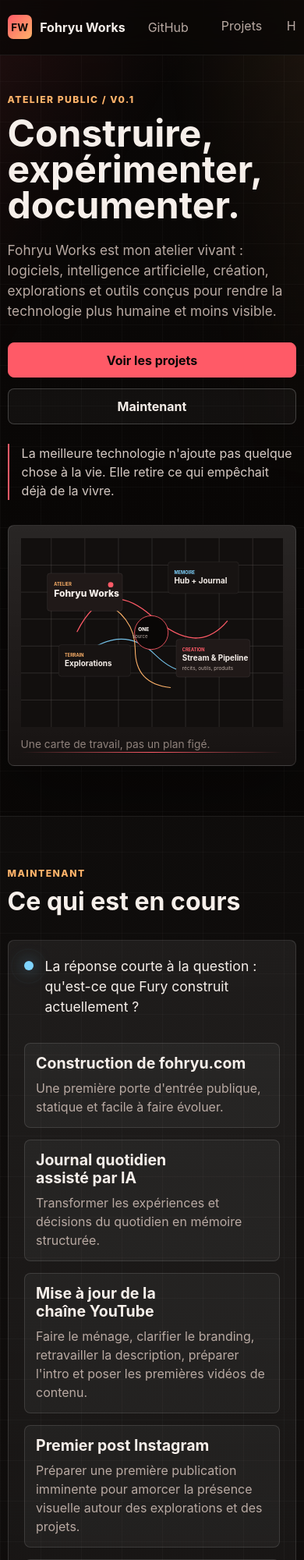
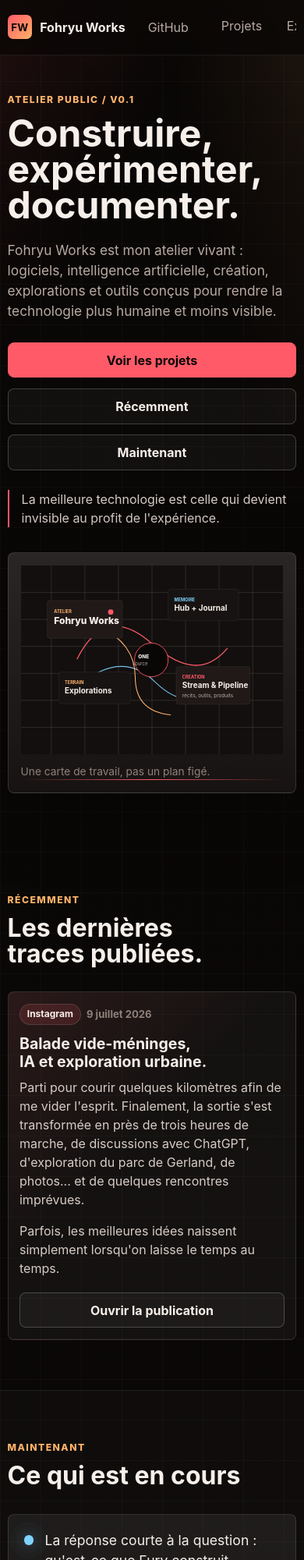
Before and after one commit to fury473/fohryu-website, a website built with Vite: page index.html in a window 390 px wide. Shown: the top 2000 px of the page at 78% size. Built offline with nearby package versions, Linux system fonts and the light colour scheme.

Commit message:
Add recent activity section to homepage
Introduce a reusable activity model and native card for the first Instagram publication, placed before Maintenant.

Refresh the hero actions and quote, remove private/inactive links from the top nav, and drop the completed Instagram item from Maintenant.

```diff
--- a/src/data/site.ts
+++ b/src/data/site.ts
@@ -17,11 +17,25 @@ export type Space = {
   access: "public" | "planned" | "protected";
 };
 
+export type ActivityItem = {
+  id: string;
+  source: "Instagram" | "Journal" | "YouTube" | "GitHub";
+  title: string;
+  dateLabel: string;
+  datetime: string;
+  body: string[];
+  url: string;
+  thumbnail?: {
+    src: string;
+    alt: string;
+    width: number;
+    height: number;
+  };
+};
+
 export const navLinks = [
   { label: "Projets", href: "#projets" },
-  { label: "Hub", href: "https://hub.fohryu.com/" },
-  { label: "Explorations", href: "#project-explorations-ai" },
-  { label: "Contact", href: "#espaces" }
+  { label: "Explorations", href: "#project-explorations-ai" }
 ] as const;
 
 export const nowItems: NowItem[] = [
@@ -42,12 +56,6 @@ export const nowItems: NowItem[] = [
       "Faire le ménage, clarifier le branding, retravailler la description, préparer l'intro et poser les premières vidéos de contenu."
   },
   {
-    id: "instagram-first-post",
-    title: "Premier post Instagram",
-    description:
-      "Préparer une première publication imminente pour amorcer la présence visuelle autour des explorations et des projets."
-  },
-  {
     id: "moving-ai",
     title: "Explorations en mouvement",
     description: "Marcher, courir, observer et dialoguer avec une IA comme compagnon de route."
@@ -62,6 +70,21 @@ export const nowItems: NowItem[] = [
     title: "Structuration du Hub",
     description:
       "Consolider un espace privé où je documente mes idées de manière détaillée. Une version publique viendra en cours de route, le temps de stabiliser mes priorités."
+  }
+];
+
+export const activityItems: ActivityItem[] = [
+  {
+    id: "instagram-urban-exploration",
+    source: "Instagram",
+    title: "Balade vide-méninges, IA et exploration urbaine.",
+    dateLabel: "9 juillet 2026",
+    datetime: "2026-07-09",
+    body: [
+      "Parti pour courir quelques kilomètres afin de me vider l'esprit. Finalement, la sortie s'est transformée en près de trois heures de marche, de discussions avec ChatGPT, d'exploration du parc de Gerland, de photos... et de quelques rencontres imprévues.",
+      "Parfois, les meilleures idées naissent simplement lorsqu'on laisse le temps au temps."
+    ],
+    url: "https://www.instagram.com/p/DayjM9-jUZX/"
   }
 ];
 
--- a/src/render/app.ts
+++ b/src/render/app.ts
@@ -5,7 +5,15 @@ import {
   visibilityLabels,
   type Project
 } from "../data/projects";
-import { navLinks, nowItems, principles, spaces, type Space } from "../data/site";
+import {
+  activityItems,
+  navLinks,
+  nowItems,
+  principles,
+  spaces,
+  type ActivityItem,
+  type Space
+} from "../data/site";
 import { el, link } from "./dom";
 
 const KONAMI_SEQUENCE = [
@@ -36,6 +44,7 @@ export function renderApp(root: HTMLElement): void {
       attrs: { id: "contenu" },
       children: [
         renderHero(),
+        renderActivity(),
         renderNow(),
         renderProjects(sortedProjects),
         renderConnections(),
@@ -95,13 +104,14 @@ function renderHero(): HTMLElement {
                 className: "action-row",
                 children: [
                   link("Voir les projets", "#projets", "button button--primary"),
+                  link("Récemment", "#activite", "button button--secondary"),
                   link("Maintenant", "#maintenant", "button button--secondary")
                 ]
               }),
               el("p", {
                 className: "hero__quote",
                 text:
-                  "La meilleure technologie n'ajoute pas quelque chose à la vie. Elle retire ce qui empêchait déjà de la vivre."
+                  "La meilleure technologie est celle qui devient invisible au profit de l'expérience."
               })
             ]
           }),
@@ -157,6 +167,70 @@ function renderNow(): HTMLElement {
       ]
     })
   ]);
+}
+
+function renderActivity(): HTMLElement {
+  return renderSection("activite", "Récemment", "Les dernières traces publiées.", [
+    el("div", {
+      className: "activity-feed reveal",
+      children: activityItems.map(renderActivityCard)
+    })
+  ]);
+}
+
+function renderActivityCard(item: ActivityItem): HTMLElement {
+  const media = item.thumbnail
+    ? el("a", {
+        className: "activity-card__media",
+        attrs: {
+          href: item.url,
+          target: "_blank",
+          rel: "noreferrer",
+          "aria-label": `Ouvrir ${item.title} sur ${item.source}`
+        },
+        children: [
+          el("img", {
+            attrs: {
+              src: item.thumbnail.src,
+              alt: item.thumbnail.alt,
+              width: item.thumbnail.width,
+              height: item.thumbnail.height,
+              loading: "lazy",
+              decoding: "async"
+            }
+          })
+        ]
+      })
+    : null;
+
+  return el("article", {
+    className: `activity-card${item.thumbnail ? " activity-card--with-media" : ""}`,
+    children: [
+      media,
+      el("div", {
+        className: "activity-card__body",
+        children: [
+          el("div", {
+            className: "card-meta",
+            children: [
+              el("span", { className: "pill", text: item.source }),
+              el("time", {
+                className: "activity-card__date",
+                text: item.dateLabel,
+                attrs: { datetime: item.datetime }
+              })
+            ]
+          }),
+          el("h3", { text: item.title }),
+          el("div", {
+            className: "activity-card__copy",
+            children: item.body.map((paragraph) => el("p", { text: paragraph }))
+          }),
+          link("Ouvrir la publication", item.url, "button button--secondary activity-card__button")
+        ]
+      })
+    ]
+  });
 }
 
 function renderProjects(sortedProjects: Project[]): HTMLElement {
--- a/src/styles/main.css
+++ b/src/styles/main.css
@@ -414,6 +414,110 @@ p {
 .principle-card p,
 .space-card p {
   margin-bottom: 0;
+}
+
+.activity-feed {
+  display: grid;
+  max-width: 52rem;
+}
+
+.activity-card {
+  display: grid;
+  overflow: hidden;
+  background:
+    linear-gradient(135deg, rgba(255, 90, 103, 0.1), transparent 42%),
+    rgba(255, 255, 255, 0.045);
+  border: 1px solid var(--line);
+  border-radius: var(--radius);
+  transition:
+    border-color 180ms ease,
+    background 180ms ease,
+    transform 180ms ease;
+}
+
+.activity-card:hover {
+  background:
+    linear-gradient(135deg, rgba(255, 90, 103, 0.14), transparent 42%),
+    rgba(255, 255, 255, 0.06);
+  border-color: var(--line-strong);
+  transform: translateY(-3px);
+}
+
+.activity-card--with-media {
+  grid-template-columns: minmax(14rem, 18rem) minmax(0, 1fr);
+}
+
+.activity-card__media {
+  position: relative;
+  display: block;
+  aspect-ratio: 1;
+  min-height: 18rem;
+  overflow: hidden;
+  background: var(--surface);
+  border-right: 1px solid var(--line);
+}
+
+.activity-card__media::after {
+  position: absolute;
+  inset: 0;
+  pointer-events: none;
+  content: "";
+  background: linear-gradient(180deg, transparent 55%, rgba(9, 7, 6, 0.48));
+}
+
+.activity-card__media img {
+  width: 100%;
+  height: 100%;
+  object-fit: cover;
+  object-position: 56% 50%;
+  transition: transform 220ms ease;
+}
+
+.activity-card:hover .activity-card__media img {
+  transform: scale(1.035);
+}
+
+.activity-card__body {
+  display: flex;
+  flex-direction: column;
+  align-items: flex-start;
+  justify-content: center;
+  padding: clamp(1.15rem, 3vw, 1.75rem);
+}
+
+.activity-card__body .card-meta {
+  margin-bottom: 0.8rem;
+}
+
+.activity-card__date {
+  display: inline-flex;
+  align-items: center;
+  min-height: 1.7rem;
+  color: var(--soft);
+  font-size: 0.82rem;
+  font-weight: 700;
+}
+
+.activity-card__body h3 {
+  margin-bottom: 0.55rem;
+}
+
+.activity-card__copy {
+  max-width: 34rem;
+  margin-bottom: 1.15rem;
+}
+
+.activity-card__copy p {
+  overflow: hidden;
+  color: #d8ccc6;
+}
+
+.activity-card__copy p:last-child {
+  margin-bottom: 0;
+}
+
+.activity-card__button {
+  margin-top: auto;
 }
 
 .project-group + .project-group {
@@ -864,12 +968,23 @@ p {
   }
 
   .now-list,
+  .activity-card,
   .featured-grid,
   .project-grid,
   .principles-grid,
   .spaces-grid,
   .flow-steps {
     grid-template-columns: 1fr;
+  }
+
+  .activity-card__media {
+    min-height: auto;
+    border-right: 0;
+    border-bottom: 1px solid var(--line);
+  }
+
+  .activity-card__media img {
+    object-position: 56% 44%;
   }
 
   .group-heading,
@@ -897,6 +1012,7 @@ p {
   .project-card,
   .principle-card,
   .space-card,
+  .activity-card__body,
   .now-list li {
     padding: 0.9rem;
   }
```
